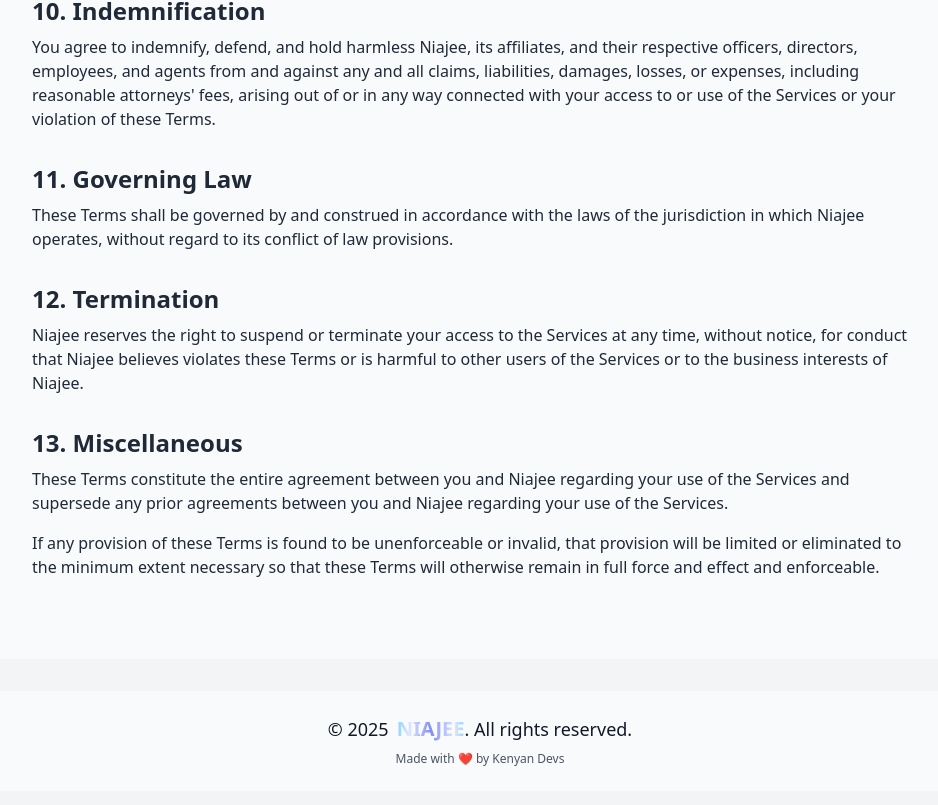
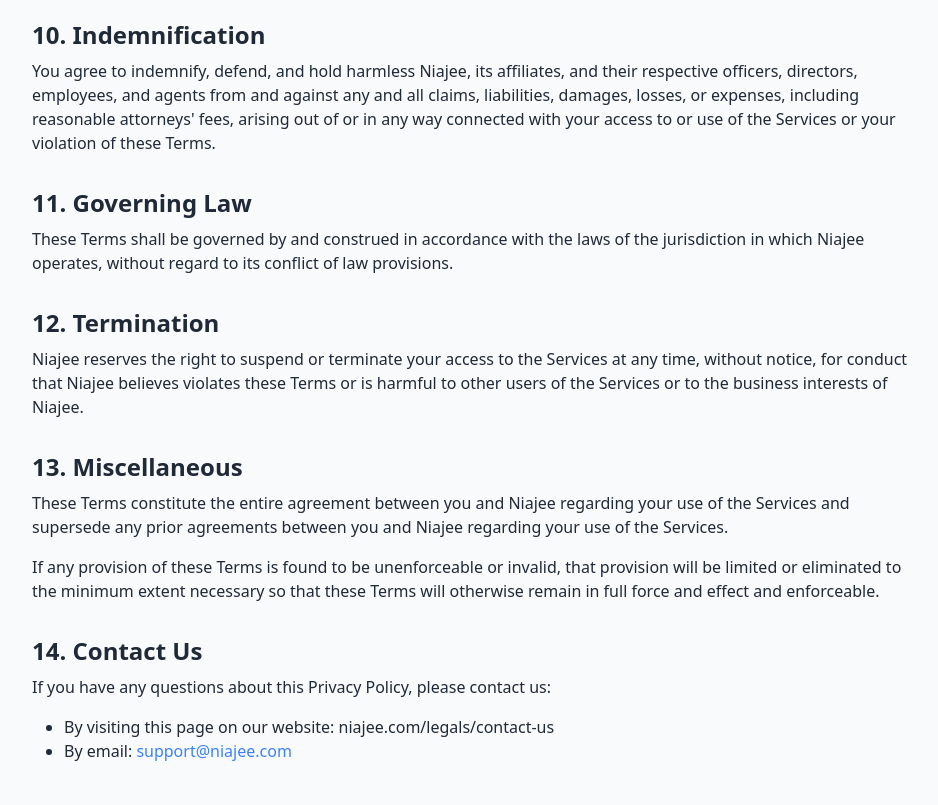
Before and after one commit to kev202209/niajee-social, a Next.js app: page /legals/terms in a window 1280 px wide. Shown: the part 1993-2798 px from the top of the page, without its empty margins (160-1098 px from the left). Built offline with nearby package versions, Linux system fonts and the light colour scheme; no server answers.

Commit message:
updated the legals pages

```diff
--- a/app/legals/cookie-policy/page.tsx
+++ b/app/legals/cookie-policy/page.tsx
@@ -46,12 +46,12 @@ export default function CookiePolicy() {
             <li>
               <strong>Functionality Cookies:</strong> These cookies enable the website to provide enhanced functionality and personalization. They may be set by us or by third-party providers whose services we have added to our pages.
             </li>
-            <li>
+            {/* <li>
               <strong>Targeting/Advertising Cookies:</strong> These cookies may be set through our site by our advertising partners. They may be used by those companies to build a profile of your interests and show you relevant advertisements on other sites.
             </li>
             <li>
               <strong>Social Media Cookies:</strong> These cookies are set by social media services that we have added to the site to enable you to share our content with your friends and networks. They can track your browser across other sites and build a profile of your interests.
-            </li>
+            </li> */}
           </ul>
         </section>
 
@@ -88,9 +88,8 @@ export default function CookiePolicy() {
             If you have any questions about our use of cookies or this Cookie Policy, please contact us:
           </p>
           <ul className="list-disc ml-8 mb-4">
-            <li>By phone: 07000000998847</li>
-            <li>By visiting this page on our website: <Link href="/legals/contact-us" className="text-blue-500 hover:text-blue-700 dark:text-blue-400 dark:hover:text-blue-300">niajee-social.com/legals/contact-us</Link></li>
-            <li>By email: support@niajee-social.com</li>
+            <li>By visiting this page on our website: <Link href="/legals/contact-us" className="text-blue-500 hover:text-blue-700 dark:text-blue-400 dark:hover:text-blue-300">niajee.com/legals/contact-us</Link></li>
+            <li>By email: <a href="mailto:support@niajee.com" className="text-blue-500 hover:text-blue-700 dark:text-blue-400 dark:hover:text-blue-300">support@niajee.com</a></li>
           </ul>
         </section>
       </div>
--- a/app/legals/privacy-policy/page.tsx
+++ b/app/legals/privacy-policy/page.tsx
@@ -117,9 +117,9 @@ export default function PrivacyPolicy() {
             If you have any questions about this Privacy Policy, please contact us:
           </p>
           <ul className="list-disc ml-8 mb-4">
-            <li>By a call: 07000000998847</li>
-            <li>By visiting this page on our website: niajee-social.com/legals/contact-us</li>
-            <li>By mail: support@niajee-social.com</li>
+            <li>By visiting this page on our website: niajee.com/legals/contact-us</li>
+            <li>By email: <a href="mailto:support@niajee.com" className="text-blue-500 hover:text-blue-700 dark:text-blue-400 dark:hover:text-blue-300">support@niajee.com</a></li>
+
           </ul>
         </section>
 
--- a/app/legals/terms/page.tsx
+++ b/app/legals/terms/page.tsx
@@ -16,7 +16,7 @@ export default function TermsOfUse() {
         <section className="mb-8">
           <h2 className="text-2xl font-semibold mb-2">1. Introduction</h2>
           <p className="mb-4">
-            Welcome to Niajee (&quot;we&quot;, &quot;us&quot;, or &quot;our&quot;). Niajee is an all-in-one social media platform that centralizes long videos, short-form content, and community-driven discussions into one unified experience. These Terms of Use (&quot;Terms&quot;) govern your access to and use of our website, mobile applications, and other services (collectively, the &quot;Services&quot;). By using our Services, you agree to be bound by these Terms. If you do not agree with these Terms, please do not use our Services.
+            Welcome to Niajee (&quot;we&quot;, &quot;us&quot;, or &quot;our&quot;). Niajee is an all-in-one social media platform that centralizes long videos, short-form content, blogs, and community-driven discussions into one unified experience. These Terms of Use (&quot;Terms&quot;) govern your access to and use of our website, mobile applications, and other services (collectively, the &quot;Services&quot;). By using our Services, you agree to be bound by these Terms. If you do not agree with these Terms, please do not use our Services.
           </p>
         </section>
 
@@ -129,6 +129,18 @@ export default function TermsOfUse() {
             will otherwise remain in full force and effect and enforceable.
             </p>
         </section>
+
+        <section className="mb-8">
+          <h2 className="text-2xl font-semibold mb-2">14. Contact Us</h2>
+          <p className="mb-4">
+            If you have any questions about this Privacy Policy, please contact us:
+          </p>
+          <ul className="list-disc ml-8 mb-4">
+            <li>By visiting this page on our website: niajee.com/legals/contact-us</li>
+            <li>By email: <a href="mailto:support@niajee.com" className="text-blue-500 hover:text-blue-700 dark:text-blue-400 dark:hover:text-blue-300">support@niajee.com</a></li>
+
+          </ul>
+        </section>
         </div>
         </div>
   )
```
